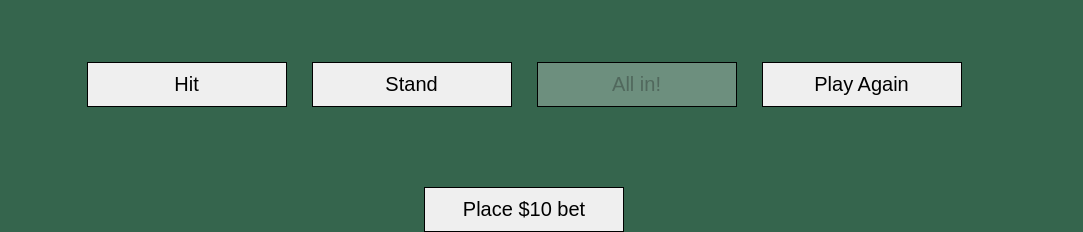
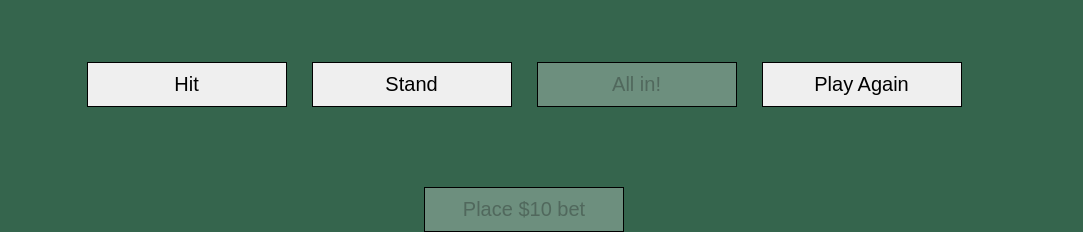
Before and after one commit to Poseyv12/Blackjack, a plain HTML site: page index.html in a window 1280 px wide. Both pictures are taken after a click on the button "Place $10 bet". Shown: the part 743-975 px from the top of the page, without its empty margins (116-1199 px from the left). Drawn offline with Linux system fonts and the light colour scheme.

Commit message:
disable bet button after bet

```diff
--- a/js/app.js
+++ b/js/app.js
@@ -183,6 +183,7 @@ function bet(bet) {
         playerBalance += playerBet*2;
 	}
     render()
+    betButton.disabled = true;
 }
 
 function drawCard(hand) {
@@ -190,9 +191,9 @@ function drawCard(hand) {
     let randomIndex = Math.floor(Math.random() * deck.length);
     // select a random card from the deck based on random index generated
     let card = deck[randomIndex];
-      // add card to hand
-      hand.push(card);
-      // take card out of the deck
+    // add card to hand
+    hand.push(card);
+    // take card out of the deck
     deck.splice(randomIndex, 1);
     console.log("card dealt ", card );
 }
```
Also changed, not shown: index.html (+0 -2 lines), css/style.css (line endings or trailing spaces).
